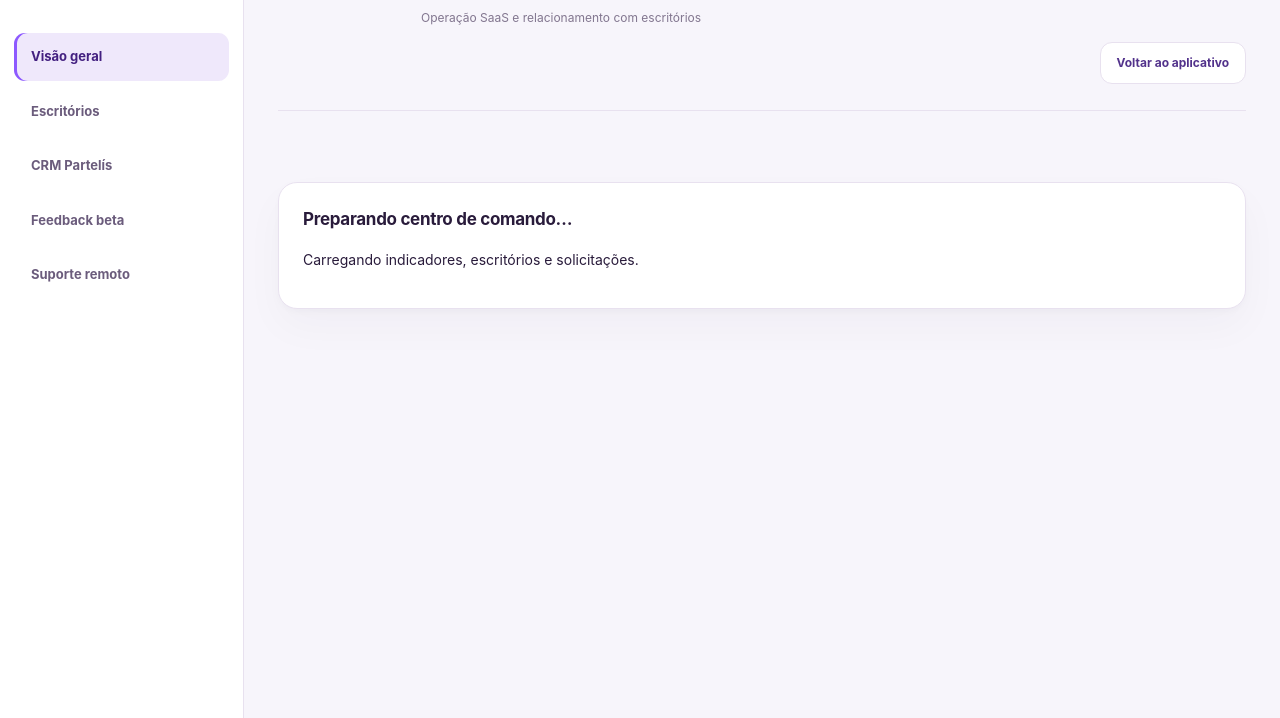
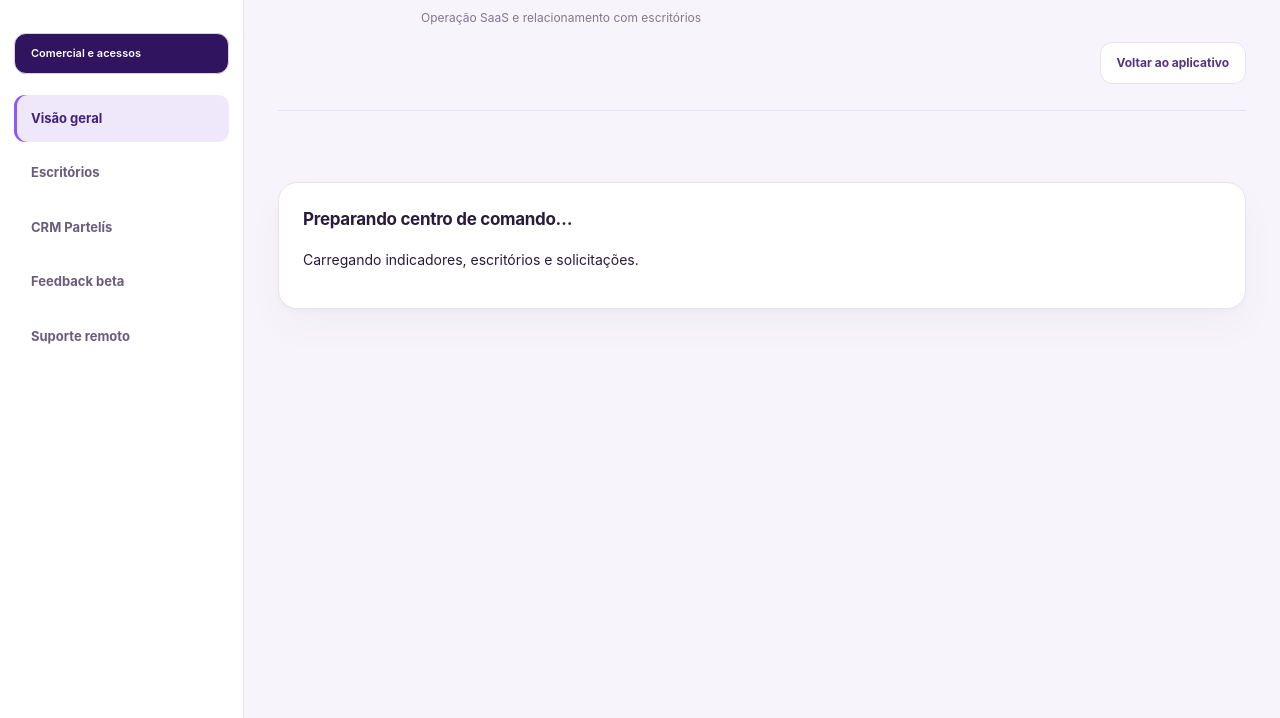
Before and after one commit to Offdefiz/Offdefiz, a website: page admin.html in a window 1280 px wide. Shown: the part 82-800 px from the top of the page. Drawn offline with Linux system fonts and the light colour scheme.

Commit message:
feat(admin): link direto para clientes e onboarding

```diff
--- a/admin.html
+++ b/admin.html
@@ -30,4 +30,4 @@ button:focus-visible,a:focus-visible{outline:3px solid #a67fff;outline-offset:2p
 @keyframes admin-enter{from{opacity:0;transform:translateY(10px)}to{opacity:1;transform:translateY(0)}}
 @media(max-width:850px){main{padding:0 18px 35px 18px}nav{position:static;width:auto;display:flex;flex-direction:row;overflow-x:auto;white-space:nowrap;padding:12px;margin:0 -18px 8px;border-right:0;border-bottom:1px solid var(--admin-line)}nav:before{display:none}nav button{flex:none;padding:11px}header{padding:24px 0}header>div{gap:10px}header p{margin:0}header h1{font-size:21px}header img{width:100px}.panel{padding:18px}}
 @media(prefers-reduced-motion:reduce){*,*:before,*:after{animation:none!important;transition:none!important}}
-</style></head><body><main><header><div><img src="/brand-horizontal.svg" alt="Partelís" width="160"><h1>Centro de comando</h1><p>Operação SaaS e relacionamento com escritórios</p></div><a class="link" href="/">Voltar ao aplicativo</a></header><p id="notice" role="status"></p><nav><button data-tab="overview" class="active">Visão geral</button><button data-tab="tenants">Escritórios</button><button data-tab="crm">CRM Partelís</button><button data-tab="feedback">Feedback beta</button><button data-tab="support">Suporte remoto</button></nav><section id="content" aria-live="polite"><div class="panel" role="status"><h2>Preparando centro de comando…</h2><p>Carregando indicadores, escritórios e solicitações.</p></div></section></main><script src="/admin.js"></script></body></html>
+</style></head><body><main><header><div><img src="/brand-horizontal.svg" alt="Partelís" width="160"><h1>Centro de comando</h1><p>Operação SaaS e relacionamento com escritórios</p></div><a class="link" href="/app">Voltar ao aplicativo</a></header><p id="notice" role="status"></p><nav><a class="link" href="/admin/comercial" style="display:block;text-decoration:none;margin-bottom:14px;background:#30145F;color:#fff">Comercial e acessos</a><button data-tab="overview" class="active">Visão geral</button><button data-tab="tenants">Escritórios</button><button data-tab="crm">CRM Partelís</button><button data-tab="feedback">Feedback beta</button><button data-tab="support">Suporte remoto</button></nav><section id="content" aria-live="polite"><div class="panel" role="status"><h2>Preparando centro de comando…</h2><p>Carregando indicadores, escritórios e solicitações.</p></div></section></main><script src="/admin.js"></script></body></html>
```
